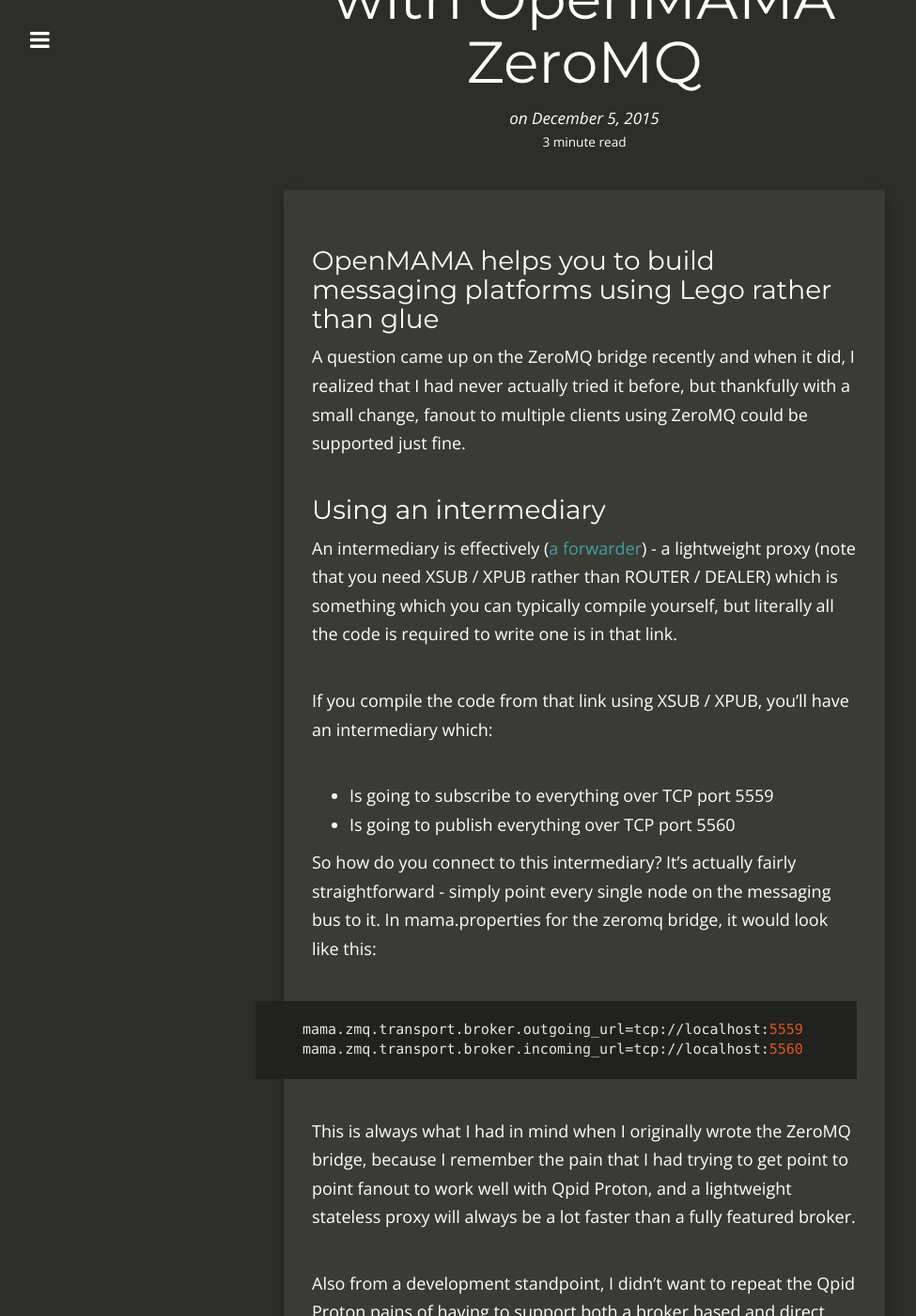
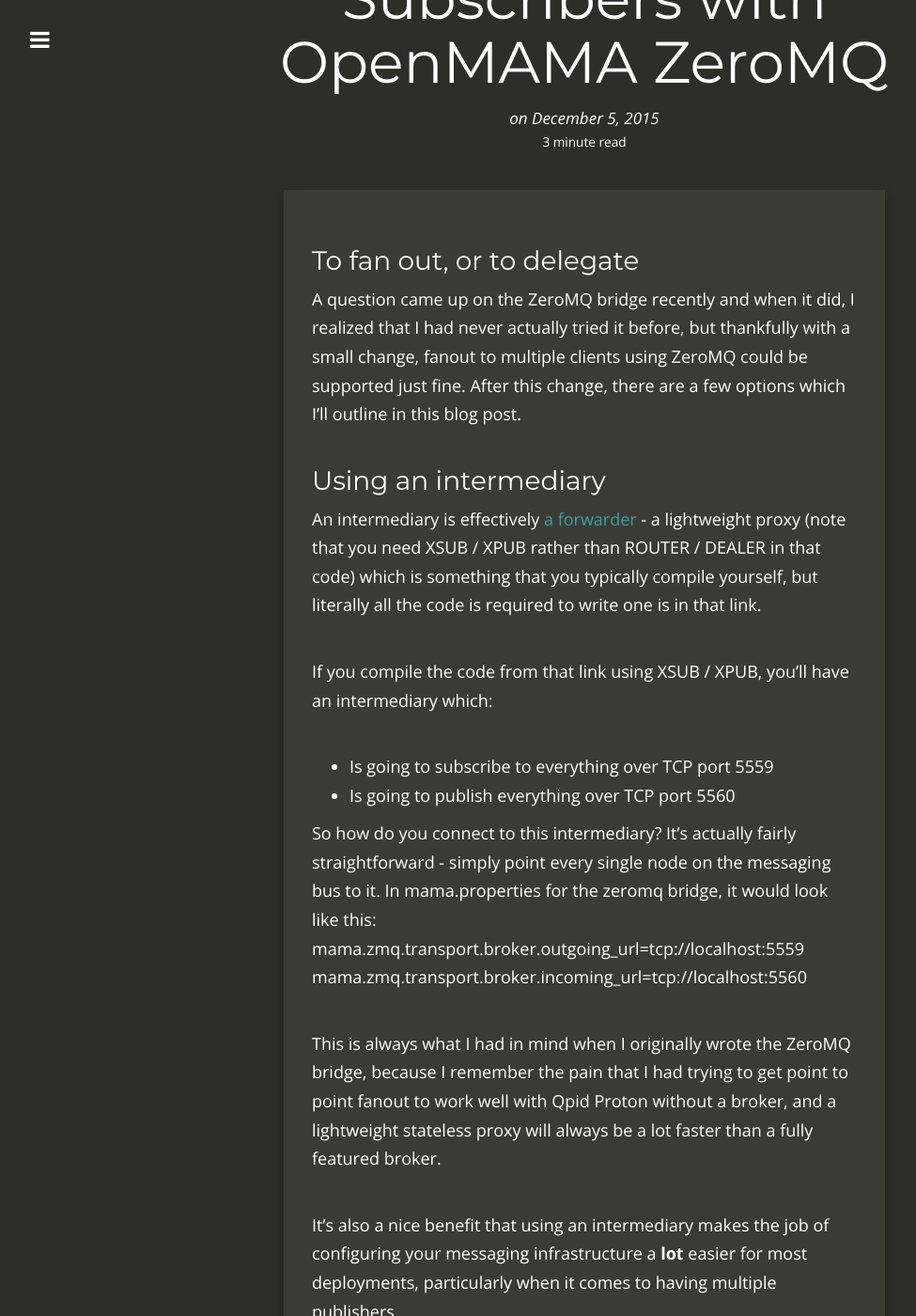
Before and after one commit to fquinner/fquinner.github.io, a Jekyll site: the page built from _posts/2015-12-05-openmama-and-zeromq-lego.md, in a window 1280 px wide and 1400 px high, scrolled down 208 px. Shown: the whole window at 94% size, without its empty margins (18-993 px from the left). Built offline with Jekyll 4.4.1, drawn with Linux system fonts in a browser that asks for light colours; nearby versions of some CDN libraries; Markdown is read by kramdown in place of the engine named in the settings; comment, search, counter and statistics services are not loaded; some of the changed text lies outside the part shown.

Commit message:
Updated post to be more related to fanout

```diff
--- a/_posts/2015-12-05-openmama-and-zeromq-lego.md
+++ b/_posts/2015-12-05-openmama-and-zeromq-lego.md
@@ -1,8 +1,8 @@
 ---
 layout:     post
-title:      Scaling out Messaging with OpenMAMA ZeroMQ
+title:      Using Multiple Subscribers with OpenMAMA ZeroMQ
 date:       2015-12-05 15:00:00
-summary:    OpenMAMA helps you to build messaging platforms using Lego rather than glue
+summary:    To fan out, or to delegate
 thumbnail:  cogs
 tags:
  - OpenMAMA
@@ -14,36 +14,31 @@
 
 A question came up on the ZeroMQ bridge recently and when it did, I realized
 that I had never actually tried it before, but thankfully with a small change,
-fanout to multiple clients using ZeroMQ could be supported just fine.
+fanout to multiple clients using ZeroMQ could be supported just fine. After
+this change, there are a few options which I'll outline in this blog post.
 
 ### Using an intermediary
 
-An intermediary is effectively ([a forwarder](http://zguide.zeromq.org/page:all#ZeroMQ-s-Built-In-Proxy-Function)) -
-a lightweight proxy (note that you need XSUB / XPUB rather than ROUTER / DEALER) which is
-something which you can typically compile yourself, but literally all the code is
+An intermediary is effectively [a forwarder](http://zguide.zeromq.org/page:all#ZeroMQ-s-Built-In-Proxy-Function) -
+a lightweight proxy (note that you need XSUB / XPUB rather than ROUTER / DEALER in that code) which is
+something that you typically compile yourself, but literally all the code is
 required to write one is in that link.
 
 If you compile the code from that link using XSUB / XPUB, you'll have an
 intermediary which:
-
 * Is going to subscribe to everything over TCP port 5559
 * Is going to publish everything over TCP port 5560
 
 So how do you connect to this intermediary? It's actually fairly straightforward -
 simply point every single node on the messaging bus to it. In mama.properties
 for the zeromq bridge, it would look like this:
-
     mama.zmq.transport.broker.outgoing_url=tcp://localhost:5559
     mama.zmq.transport.broker.incoming_url=tcp://localhost:5560
 
 This is always what I had in mind when I originally wrote the ZeroMQ bridge,
 because I remember the pain that I had trying to get point to point fanout
-to work well with Qpid Proton, and a lightweight stateless proxy will always
-be a lot faster than a fully featured broker.
-
-Also from a development standpoint, I didn't want to repeat the Qpid Proton pains of
-having to support both a broker based and direct point to point solution in one
-code base.
+to work well with Qpid Proton without a broker, and a lightweight stateless
+proxy will always be a lot faster than a fully featured broker.
 
 It's also a nice benefit that using an intermediary makes the job of configuring your
 messaging infrastructure a **lot** easier for most deployments, particularly when
@@ -55,12 +50,10 @@
 try connecting straight to the publisher. You can do this by adopting a similar
 approach to the intermediary where both publisher and subscriber ports are binded
 on the publisher side:
-
     mama.zmq.transport.fanout.outgoing_url=tcp://*:5556
     mama.zmq.transport.fanout.incoming_url=tcp://*:5557
 
 Then on each client, you can re-use the same transport settings:
-
     mama.zmq.transport.client.outgoing_url=tcp://localhost:5557
     mama.zmq.transport.client.incoming_url=tcp://localhost:5556
 
@@ -82,7 +75,6 @@
 OpenMAMA avis bridge.
 
 This approach was taken for a few reasons rather than ZeroMQ's Request / Reply pattern:
-
 * I was keeping one eye on wanting to use a mechanism which could be adapted relatively
   unchanged to PGM, therefore I didn't want any publisher to have to store any context
   bout its downstream consumers.
@@ -96,6 +88,4 @@
 provides. It's a series of mappings and tradeoffs that every OpenMAMA bridge developer
 needs to evaluate. In this case, I wanted the design to focus on making the Bridge's choice of
 ZeroMQ 'transport' pluggable so that the same code path is hit and well tested for each
-ZeroMQ transport, whether it's pgm, tcp, inproc or ipc. I also wanted to ensure that
-(to finally circle back to the title) the ZeroMQ messaging infrastructure is taken full
-advantage of so that platforms can truly be built using Lego rather than glue.
+ZeroMQ transport, whether it's pgm, tcp, inproc or ipc.
```
Also changed, not shown: other parts of _posts/2015-12-05-openmama-and-zeromq-lego.md (+1 -1 lines).
